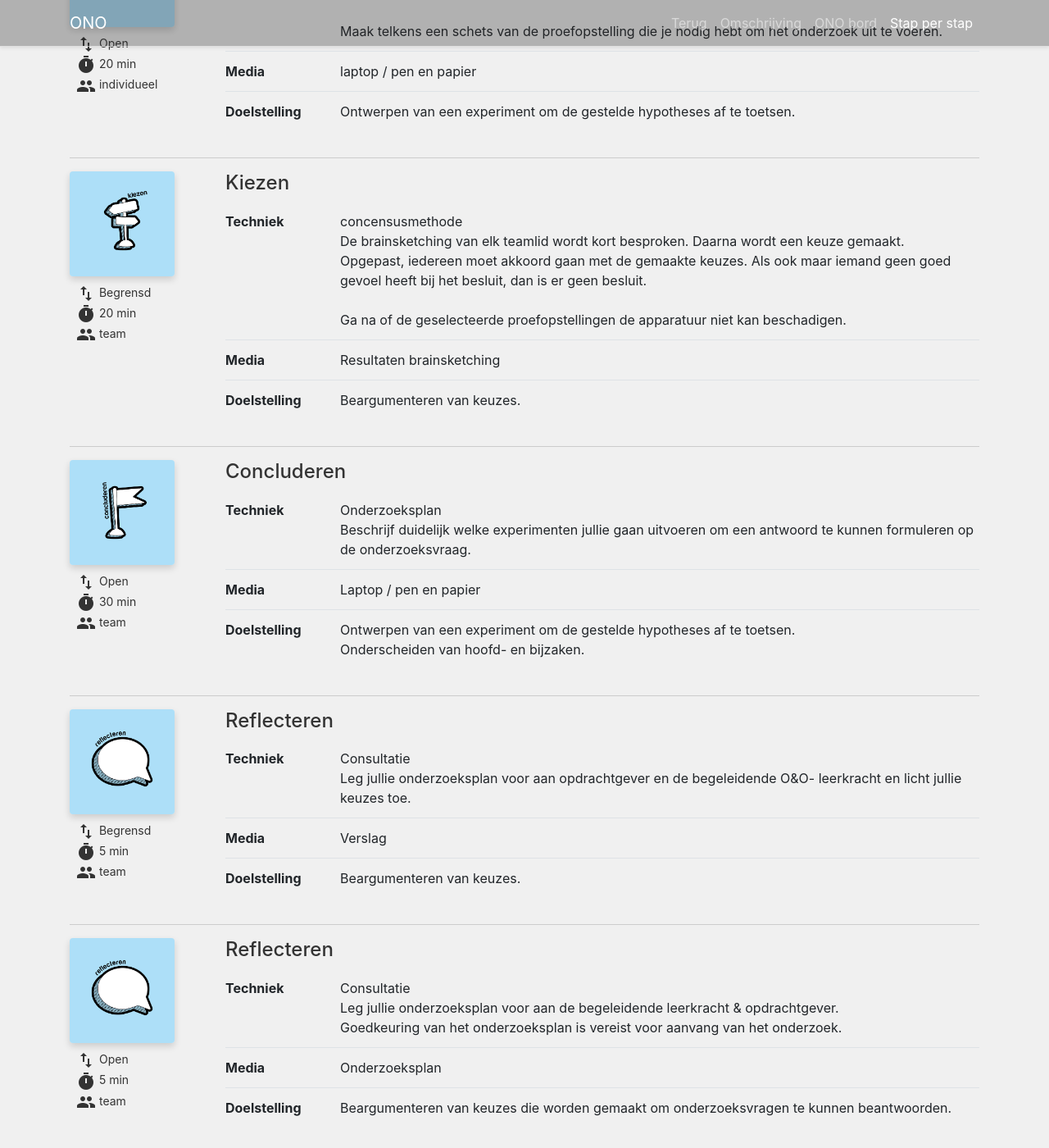
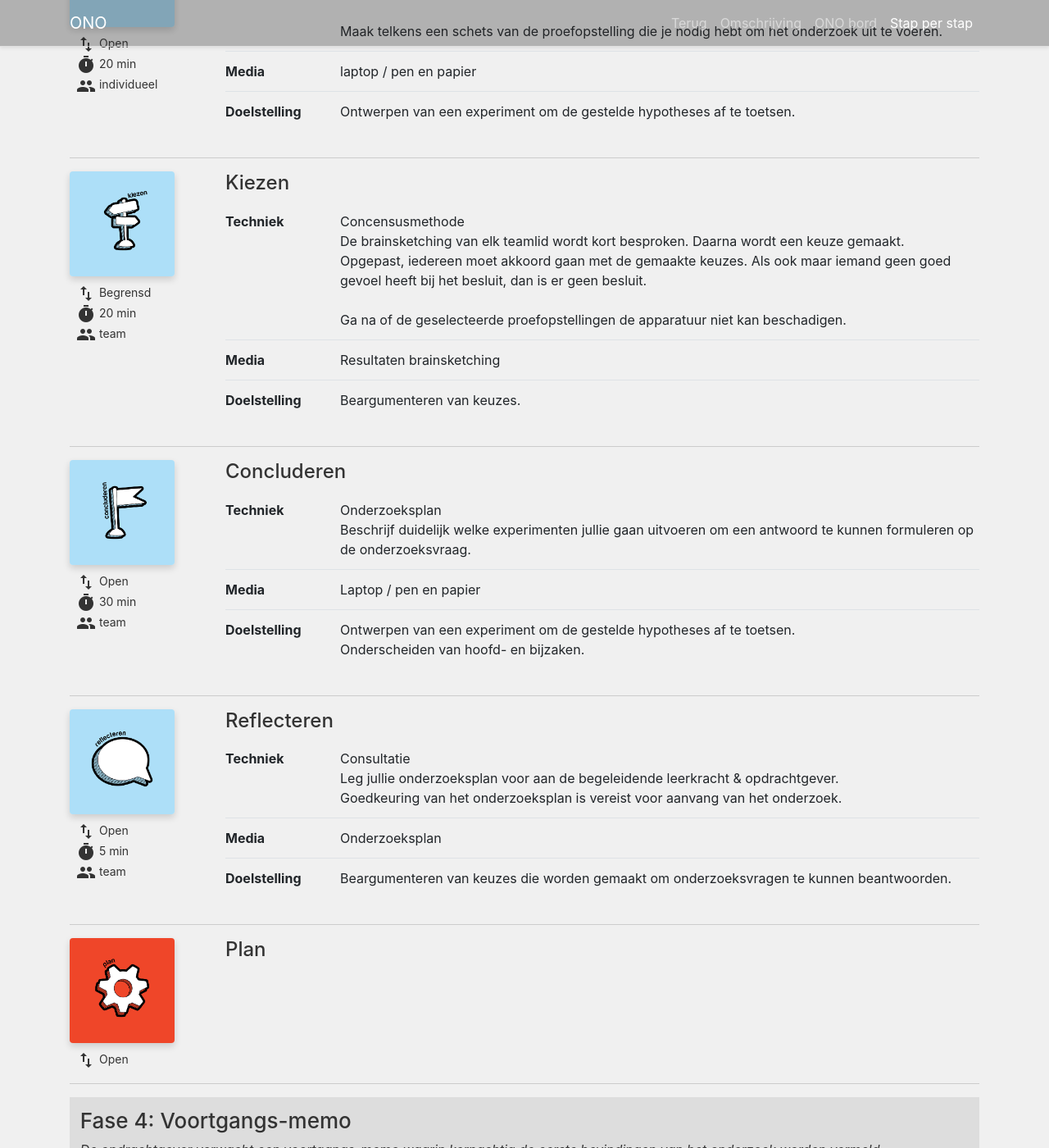
Before and after one commit to adepaepe/ono-trajecten, a Jekyll site: the page built from docs/_trajecten/spuitgietmatrijzen.html, in a window 1280 px wide and 1400 px high, scrolled down 7464 px. Shown: the whole window at 82% size. Built offline with Jekyll 4.4.1, drawn with Linux system fonts in a browser that asks for light colours.

Commit message:
add dubbele tekst verwijderd

```diff
--- a/docs/_trajecten/spuitgietmatrijzen.html
+++ b/docs/_trajecten/spuitgietmatrijzen.html
@@ -184,7 +184,7 @@ ono:
       time: 20 min
       stage: 3
       groupform: team
-      technique: concensusmethode <br> De brainsketching van elk teamlid wordt kort besproken. Daarna wordt een keuze gemaakt. <br> Opgepast, iedereen moet akkoord gaan met de gemaakte keuzes. Als ook maar iemand geen goed gevoel heeft bij het besluit, dan is er geen besluit.<br><br> Ga na of de geselecteerde proefopstellingen de apparatuur niet kan beschadigen.
+      technique: Concensusmethode <br> De brainsketching van elk teamlid wordt kort besproken. Daarna wordt een keuze gemaakt. <br> Opgepast, iedereen moet akkoord gaan met de gemaakte keuzes. Als ook maar iemand geen goed gevoel heeft bij het besluit, dan is er geen besluit.<br><br> Ga na of de geselecteerde proefopstellingen de apparatuur niet kan beschadigen.
       media: Resultaten brainsketching
       goal: Beargumenteren van keuzes.
 
@@ -196,15 +196,6 @@ ono:
       technique: Onderzoeksplan <br> Beschrijf duidelijk welke experimenten jullie gaan uitvoeren om een antwoord te kunnen formuleren op de onderzoeksvraag.
       media: Laptop / pen en papier
       goal: Ontwerpen van een experiment om de gestelde hypotheses af te toetsen.<br>Onderscheiden van hoofd- en bijzaken.
-
-    - card: reflect
-      track: limited
-      time: 5 min
-      stage: 3
-      groupform: team
-      technique: Consultatie <br> Leg jullie onderzoeksplan voor aan opdrachtgever en de begeleidende O&O- leerkracht en licht jullie keuzes toe.
-      media: Verslag
-      goal: Beargumenteren van keuzes.
 
     - card: reflect
       track: open
```
